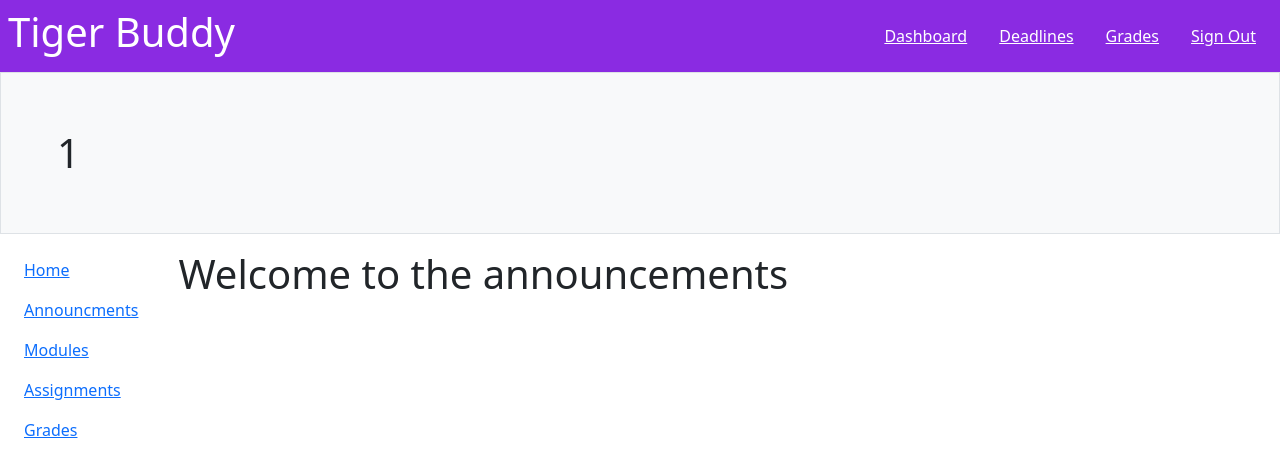
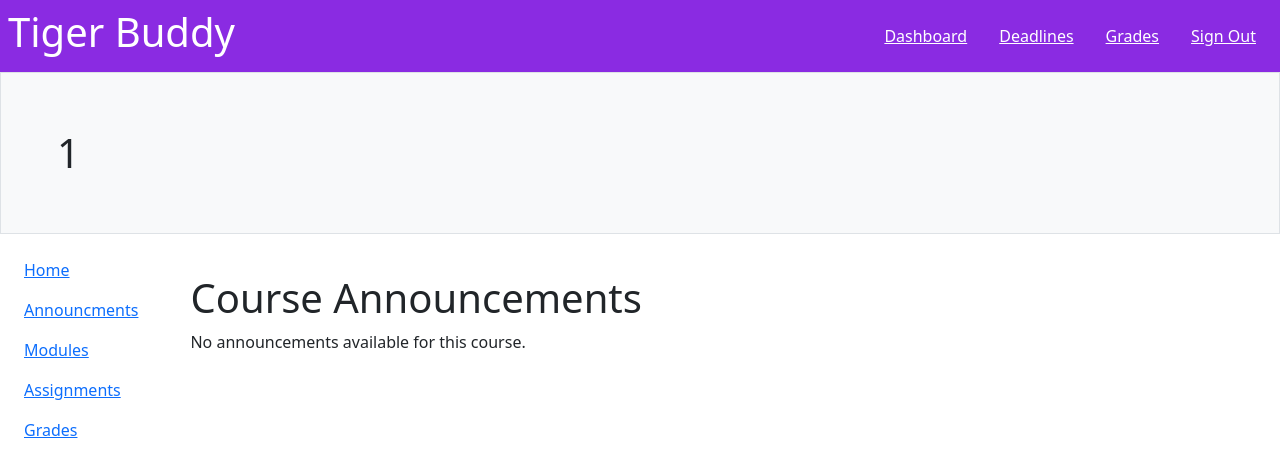
Before and after one commit to Jmaaaa/TigerBuddy, a React (Create React App) app: page /courses/1/announcements in a window 1280 px wide. Shown: the top 474 px of the page. Built offline with nearby package versions, Linux system fonts and the light colour scheme.

Commit message:
updated announcements page

```diff
--- a/public/index.html
+++ b/public/index.html
@@ -3,6 +3,9 @@
   <head>
     <meta charset="utf-8" />
     <link rel="icon" href="%PUBLIC_URL%/favicon.ico" />
+    <!--bootstrap icons-->
+    <link href="https://cdn.jsdelivr.net/npm/bootstrap-icons/font/bootstrap-icons.css" rel="stylesheet">
+
     <meta name="viewport" content="width=device-width, initial-scale=1" />
     <meta name="theme-color" content="#000000" />
     <meta
--- a/src/components/courseTabs/courseAnnouncements.js
+++ b/src/components/courseTabs/courseAnnouncements.js
@@ -1,12 +1,51 @@
-import React from "react";
+import React, { useState } from "react";
+import { courseAnnouncementsData } from "../data";
+import { useParams } from "react-router-dom";
 
 const CourseAnnouncements = () => {
+    const { name: courseName } = useParams();
+    const announcements = courseAnnouncementsData[courseName] || [];
+    const [openIndex, setOpenIndex] = useState(null);
+
+    const toggleDescription = (index) => {
+        setOpenIndex(openIndex === index ? null : index);
+    };
 
     return (
-        <div>
-            <h1>
-                Welcome to the announcements
-            </h1>
+        <div className="container mt-4">
+            <h1>Course Announcements</h1>
+
+            {announcements.length > 0 ? (
+                <div className="list-group">
+                    {announcements.map((announcement, index) => (
+                        <div key={index} className="mb-3">
+                            <button
+                                className="list-group-item list-group-item-action"
+                                onClick={() => toggleDescription(index)}
+                                aria-expanded={openIndex === index}
+                                style={{ cursor: 'pointer', width: '100%', textAlign: 'left' }}
+                            >
+                                <div className="d-flex justify-content-between align-items-center">
+                                    <span className="font-weight-bold">{announcement.title}</span>
+                                    <div className="d-flex align-items-center">
+                                        <span className="text-muted mr-2">Date: {announcement.date}</span>
+                                        <span className={`ml-2 ${openIndex === index ? 'rotate-icon' : ''}`}>
+                                            <i className={`bi ${openIndex === index ? 'bi-chevron-up' : 'bi-chevron-down'}`}></i>
+                                        </span>
+                                    </div>
+                                </div>
+                                {openIndex === index && (
+                                    <div className="mt-2">
+                                        <p className="p-2 mb-0 bg-light rounded">Description: {announcement.announcement}</p>
+                                    </div>
+                                )}
+                            </button>
+                        </div>
+                    ))}
+                </div>
+            ) : (
+                <p>No announcements available for this course.</p>
+            )}
         </div>
     );
 };
--- a/src/components/courseTabs/courseHome.js
+++ b/src/components/courseTabs/courseHome.js
@@ -1,12 +1,12 @@
 import React from "react";
 import { useParams } from "react-router-dom";
-import { overviewData } from "../../components/data.js"; // Corrected variable name
+import { overviewData } from "../../components/data.js";
 import './courseHome.css';
 
 const CourseHome = () => {
-    const { name: courseName } = useParams(); // Assuming the route provides a `courseId` parameter
+    const { name: courseName } = useParams();
 
-    // Fetch the overview data for the given courseId
+
     const courseOverview = overviewData[courseName] || [];
 
     return (
--- a/src/components/data.js
+++ b/src/components/data.js
@@ -62,3 +62,54 @@ export const overviewData = {
         { officeHours: "Fridays 3 PM - 5 PM (in-person and virtual)."}
     ]
 }
+//generated announcements to list in course announcements page
+export const courseAnnouncementsData = {
+    "ABC1000": [
+        {
+            title: "Assignment 3 Released",
+            announcement: "The third assignment has been released and is due on November 20th. Please make sure to review the instructions carefully and reach out with any questions.",
+            date: "2024-11-10",
+        },
+        {
+            title: "Guest Lecture This Week",
+            announcement: "We are excited to host a guest lecture by Dr. Alice Johnson on the topic of 'Data Ethics in Machine Learning'. Join us on November 15th at 2 PM.",
+            date: "2024-11-08",
+        },
+    ],
+    "ABC2345": [
+        {
+            title: "Creative Writing Contest",
+            announcement: "Enter your best short story or poem in our class-wide creative writing contest! Submissions are due by December 1st.",
+            date: "2024-11-05",
+        },
+        {
+            title: "Peer Review Reminder",
+            announcement: "Don't forget to complete your peer reviews by this Friday. This is a critical part of your participation grade.",
+            date: "2024-11-07",
+        },
+    ],
+    "ABC3333": [
+        {
+            title: "Marketing Project Updates",
+            announcement: "Project 1 has been extended by one week due to popular demand. The new submission date is November 25th.",
+            date: "2024-11-09",
+        },
+        {
+            title: "Midterm Exam Results",
+            announcement: "Midterm exam results are now available on the course portal. Please review your scores and reach out during office hours for any concerns.",
+            date: "2024-11-06",
+        },
+    ],
+    "ABC1111": [
+        {
+            title: "New Coding Challenge Posted",
+            announcement: "A new optional coding challenge has been posted. This is a great opportunity to sharpen your JavaScript skills. Due by November 30th.",
+            date: "2024-11-04",
+        },
+        {
+            title: "Class Schedule Change",
+            announcement: "Next week's class will be moved to Friday due to a public holiday on Wednesday. Please check the schedule for updated times.",
+            date: "2024-11-01",
+        },
+    ],
+};
```
